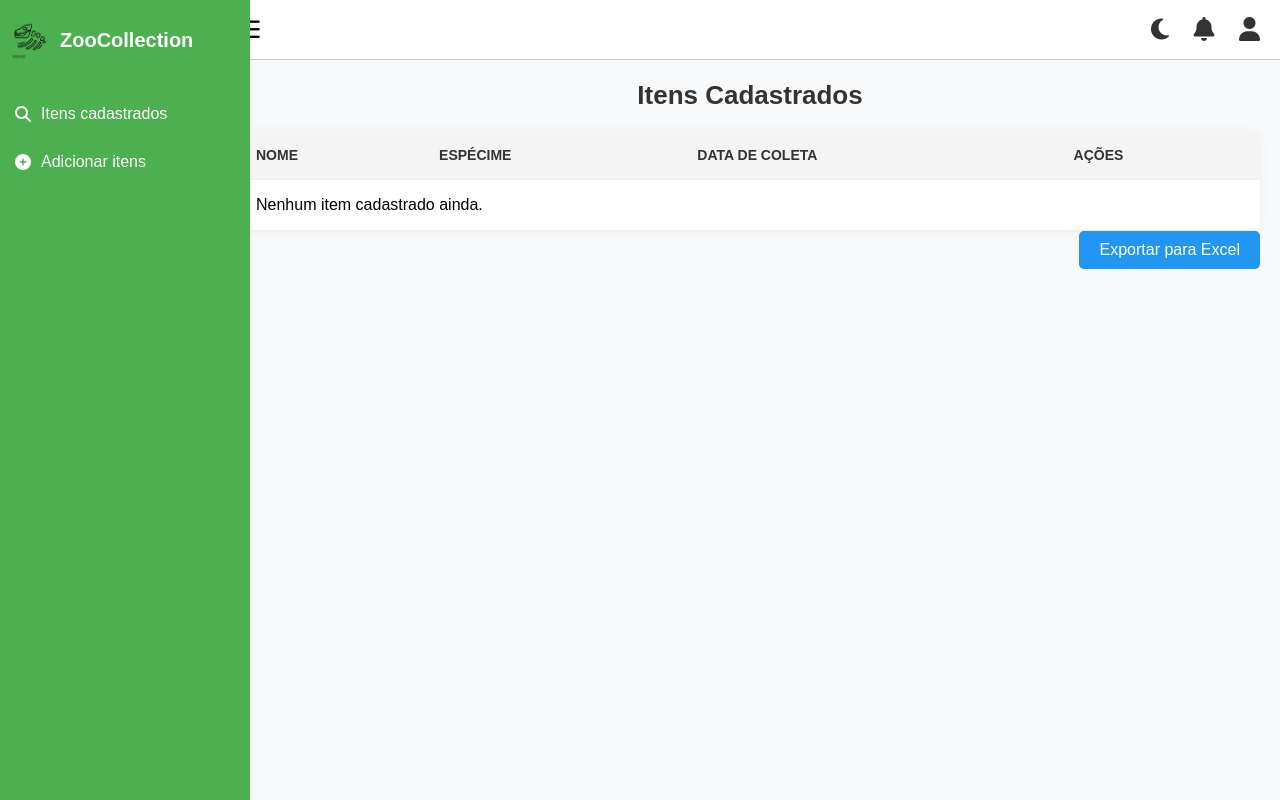
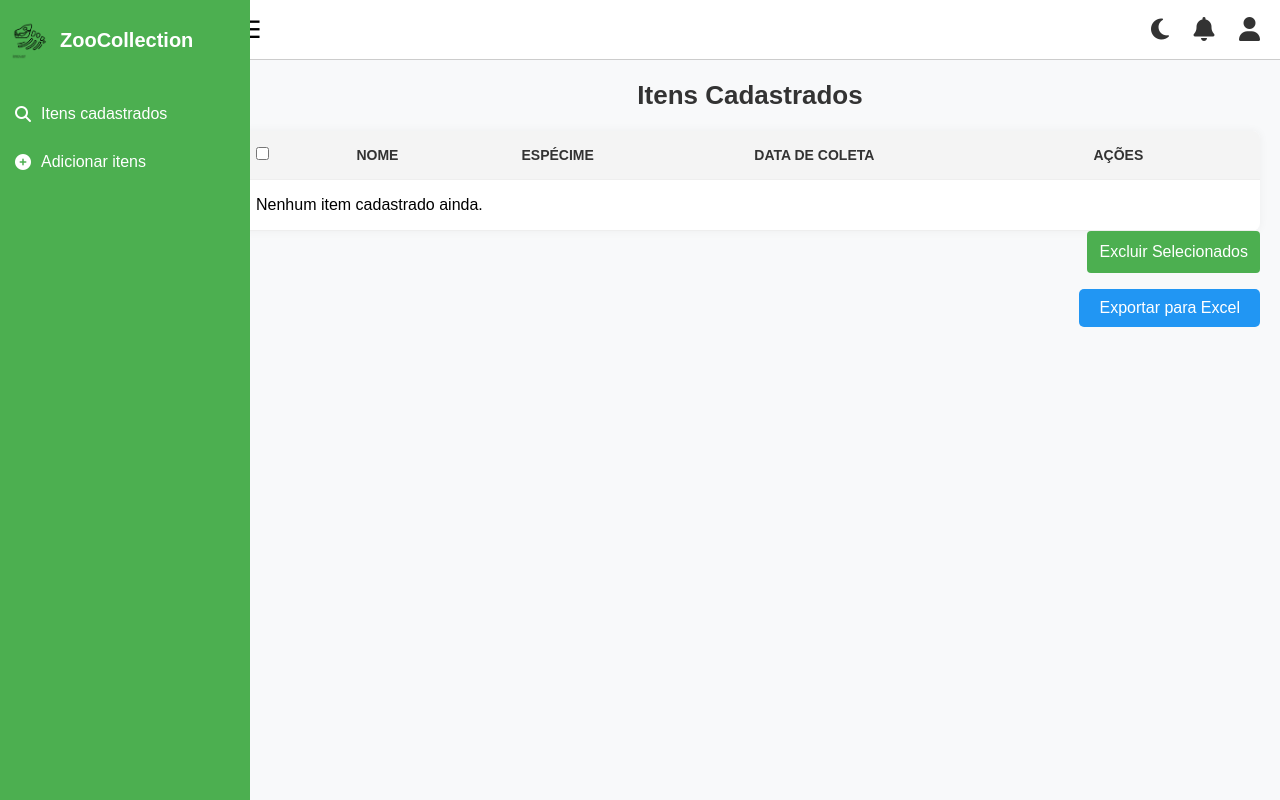
Before and after one commit to JoaoVpDev/ZooCollection, a Django app: template zooapp/templates/zooapp/listar_itens.html in a window 1280 px wide. Run offline with Django 5.2, Linux system fonts and the light colour scheme; the template is opened without the code that fills it, so the values that code supplies are empty.

Commit message:
Correção de bug na importação de XLSX e adição de caixa de seleção para exclusão em massa

```diff
--- a/zooapp/templates/zooapp/listar_itens.html
+++ b/zooapp/templates/zooapp/listar_itens.html
@@ -3,9 +3,12 @@
 {% block content %}
 <h2 class="page-title">Itens Cadastrados</h2>
 
+<form method="POST" action="{% url 'excluir_itens_massa' %}">
+  {% csrf_token %}
   <table class="item-list">
     <thead>
       <tr>
+        <th><input type="checkbox" id="check_all"></th> <!-- Checkbox para selecionar todos -->
         <th>Nome</th>
         <th>Espécime</th>
         <th>Data de Coleta</th>
@@ -15,6 +18,7 @@
     <tbody>
       {% for item in itens %}
       <tr>
+        <td><input type="checkbox" name="itens_selecionados" value="{{ item.id }}"></td>
         <td>{{ item.nome }}</td>
         <td>{{ item.especime }}</td>
         <td>{{ item.data_coleta }}</td>
@@ -32,19 +36,24 @@
       </tr>
       {% empty %}
       <tr>
-      <td colspan="4">Nenhum item cadastrado ainda.</td>
+        <td colspan="5">Nenhum item cadastrado ainda.</td>
       </tr>
       {% endfor %}
     </tbody>
   </table>
-<!--Alteração para exporta xlsx-->
+
+  <!-- Botão para excluir selecionados -->
+  <div class="buttons-container">
+    <button type="submit" class="btn btn-danger">Excluir Selecionados</button>
+  </div>
+</form>
+
+<!-- Alteração para exportar xlsx -->
 <div class="buttons-container">
   <a href="{% url 'exportar_xlsx' %}" class="btn-exportar">
     Exportar para Excel
   </a>
 </div>
-
-
 
 <!-- Modal de Edição -->
 <div id="editModal" class="modal">
@@ -54,6 +63,14 @@
 </div>
 
 <script>
+  // Seleciona todos os checkboxes quando o checkbox principal for marcado
+  document.getElementById("check_all").onclick = function () {
+    let checkboxes = document.getElementsByName("itens_selecionados");
+    for (let checkbox of checkboxes) {
+      checkbox.checked = this.checked;
+    }
+  };
+
   document.querySelectorAll(".btn-editar").forEach(button => {
     button.addEventListener("click", () => {
       const itemId = button.getAttribute("data-id");
@@ -77,14 +94,14 @@
     });
   });
 
-  window.onclick = function(event) {
+  window.onclick = function (event) {
     const modal = document.getElementById("editModal");
     if (event.target === modal) {
       modal.style.display = "none";
     }
   };
 
-  document.addEventListener("click", function(e) {
+  document.addEventListener("click", function (e) {
     if (e.target.classList.contains("close-btn")) {
       document.getElementById("editModal").style.display = "none";
     }
--- a/zooapp/urls.py
+++ b/zooapp/urls.py
@@ -2,11 +2,14 @@ from django.urls import path
 from . import views
 
 urlpatterns = [
-    path('', views.home, name='home'),
-    path('listar/', views.listar_itens, name='listar_itens'),
-    path('editar/<int:id>/', views.editar_item, name='editar_item'),
-    path('adicionar/', views.adicionar_item, name='adicionar_item'),  # Rota para adicionar item
-    path('excluir/<int:id>/', views.excluir_item, name='excluir_item'),
-    path('exportar_xlsx/', views.exportar_xlsx, name='exportar_xlsx'),
+    path("", views.home, name="home"),
+    path("listar/", views.listar_itens, name="listar_itens"),
+    path("editar/<int:id>/", views.editar_item, name="editar_item"),
+    path(
+        "adicionar/", views.adicionar_item, name="adicionar_item"
+    ),  # Rota para adicionar item
+    path("excluir/<int:id>/", views.excluir_item, name="excluir_item"),
+    path("exportar_xlsx/", views.exportar_xlsx, name="exportar_xlsx"),
     path("importar/", views.importar_xlsx, name="importar_xlsx"),
+    path("excluir-itens-massa/", views.excluir_itens_massa, name="excluir_itens_massa"),
 ]
```
Also changed, not shown: zooapp/views.py (+60 -22 lines), db.sqlite3. Lines whose indentation alone changed are shown as unchanged.
